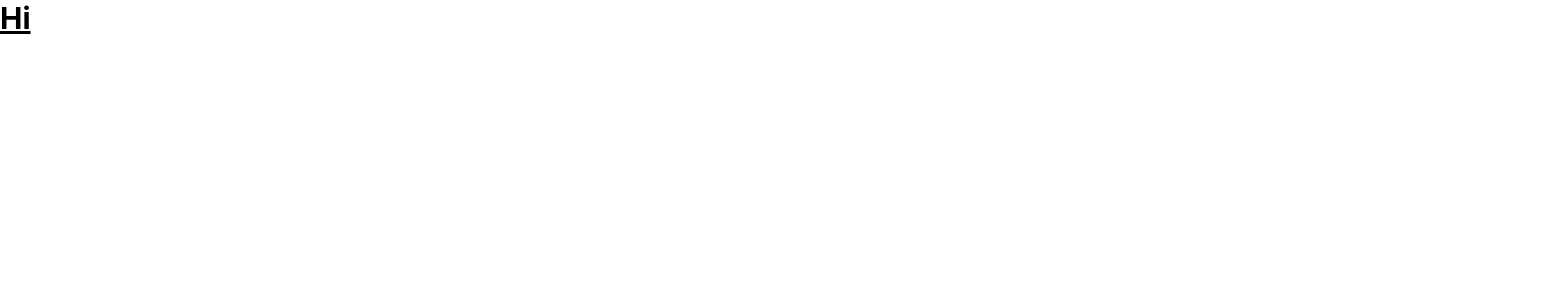
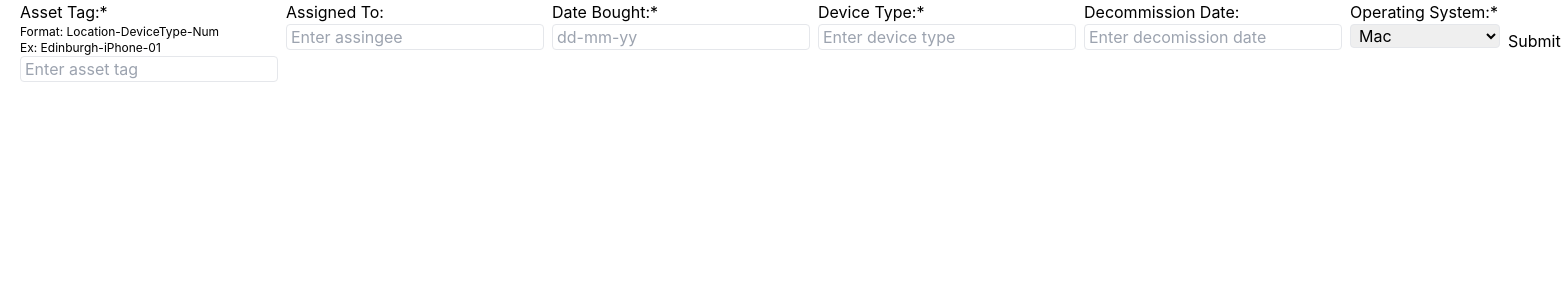
Before and after one commit to mhufton/device-asset-register, a React (Create React App) app in the folder client/: page / in a window 1280 px wide. Shown: the top 300 px of the page, 1561 px wide, since content can reach past the window. Built offline with nearby package versions, Linux system fonts and the light colour scheme.

Commit message:
added form fields and some functionality

```diff
--- a/client/src/App.js
+++ b/client/src/App.js
@@ -1,10 +1,10 @@
 import React from "react";
-import { BrowserRouter as Router, Routes, Route } from "react-router-dom"
+import Form from "./Components/Form";
 
 function App() {
   return (
-    <div className="text-3xl font-bold underline">
-      Hi
+    <div className="">
+      <Form />
     </div>
   );
 }
--- /dev/null
+++ b/client/src/Components/Form.js
@@ -0,0 +1,123 @@
+import React from "react";
+
+const operatingSystems = ["Mac", "Microsoft", "Mobile: Apple", "Mobile: Android", "Other"]
+const mapOS = () => {
+  return operatingSystems.map((os, index) => {
+    return (
+      <option
+        key={index}
+        value={os}
+        name={os}
+      >
+        {os}
+      </option>
+    )
+  })
+}
+
+export default function Form() {
+  const initialState = {
+    assetTag: "",
+    assignedTo: "",
+    dateBought: "",
+    deviceType: "",
+    decommisionDate: "",
+    operatingSystem: "",
+  };
+  const [formData, setFormData] = React.useState(initialState)
+
+  const handleSubmit = (e) => {
+    e.preventDefault();
+    console.log("formData: ", formData)
+  }
+
+  const handleChange = ({ target }) => {
+    setFormData({
+      ...formData,
+      [target.name]: target.value
+    })
+  }
+
+  return (
+    <div>
+      <form submit={handleSubmit} className="flex flex-row px-5">
+        <label>
+          Asset Tag:*
+          <p className="text-xs">Format: Location-DeviceType-Num </p>
+          <p className="text-xs">Ex: Edinburgh-iPhone-01</p>
+          <input
+            type="text"
+            id="assetTag"
+            name="assetTag"
+            required
+            placeholder="Enter asset tag"
+            onChange={handleChange}
+            value={formData.assetTag}
+            className="border rounded px-1 mr-2"
+          />
+        </label>
+        <label>
+          Assigned To:
+          <input
+            type="text"
+            id="assignedTo"
+            name="assignedTo"
+            placeholder="Enter assingee"
+            onChange={handleChange}
+            value={formData.assignedTo}
+            className="border rounded px-1 mr-2"
+          />
+        </label>
+        <label>
+          Date Bought:*
+          <input
+            type="text"
+            id="dateBought"
+            name="dateBought"
+            required
+            placeholder="dd-mm-yy"
+            onChange={handleChange}
+            value={formData.dateBought}
+            className="border rounded px-1 mr-2"
+          />
+        </label>
+        <label>
+          Device Type:*
+          <input
+            type="text"
+            id="deviceType"
+            name="deviceType"
+            required
+            placeholder="Enter device type"
+            onChange={handleChange}
+            value={formData.deviceType}
+            className="border rounded px-1 mr-2"
+          />
+        </label>
+        <label>
+          Decommission Date:
+          <input
+            type="text"
+            id="decommisionDate"
+            name="decommisionDate"
+            placeholder="Enter decomission date"
+            onChange={handleChange}
+            value={formData.decommisionDate}
+            className="border rounded px-1 mr-2"
+          />
+        </label>
+        <label>
+          Operating System:*
+          <select
+            value={formData.operatingSystem}
+            onChange={handleChange}
+            name="operatingSystem"
+            className="border rounded px-1 mr-2">
+            {mapOS()}
+          </select>
+        </label>
+        <button type="submit">Submit</button>
+      </form>
+    </div>
+  )
+}
```
